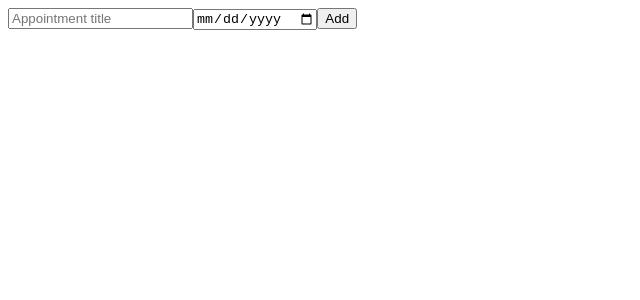
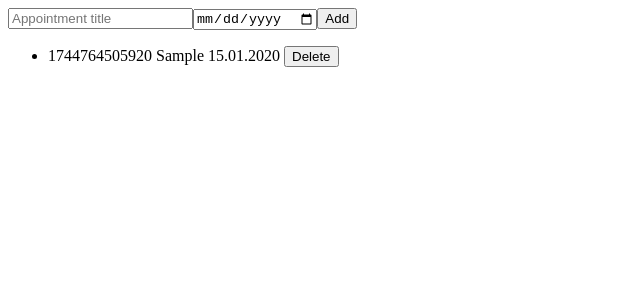
Before and after one commit to T14g/angular_appointments, an Angular app: page / in a window 1280 px wide. Both pictures are taken after typing "Sample", "2020-01-15" into the empty fields and a click on the button "Add". Shown: the top 300 px of the page, without its empty margins (0-640 px from the left). Built offline with nearby package versions, Linux system fonts and the light colour scheme.

Commit message:
delete appointment functionality

```diff
--- a/src/app/appointment-list/appointment-list.component.html
+++ b/src/app/appointment-list/appointment-list.component.html
@@ -1,5 +1,15 @@
 <div>
-    <input [(ngModel)] = "newAppointmentTitle"  placeholder="Appointment title">
-    <input [(ngModel)] = "newAppointmentDate" type="date" placeholder="Appointment date">
+    <input [(ngModel)]="newAppointmentTitle" placeholder="Appointment title">
+    <input [(ngModel)]="newAppointmentDate" type="date" placeholder="Appointment date">
     <button (click)="addAppointment()">Add</button>
 </div>
+
+<div>
+    <ul>
+        <!-- ngFor == directive -->
+        <li *ngFor="let appointment of appointments; index as i">
+            {{ appointment.id }} {{ appointment.title }} {{ appointment.date | date: 'dd.MM.yyyy'}}
+            <button (click) = "deleteAppointment(i)">Delete</button>
+        </li>
+    </ul>
+</div>
--- a/src/app/appointment-list/appointment-list.component.ts
+++ b/src/app/appointment-list/appointment-list.component.ts
@@ -27,4 +27,8 @@
     }
   }
 
+  deleteAppointment(index: number) {
+    this.appointments.splice(index, 1)
+  }
+
 }
```
